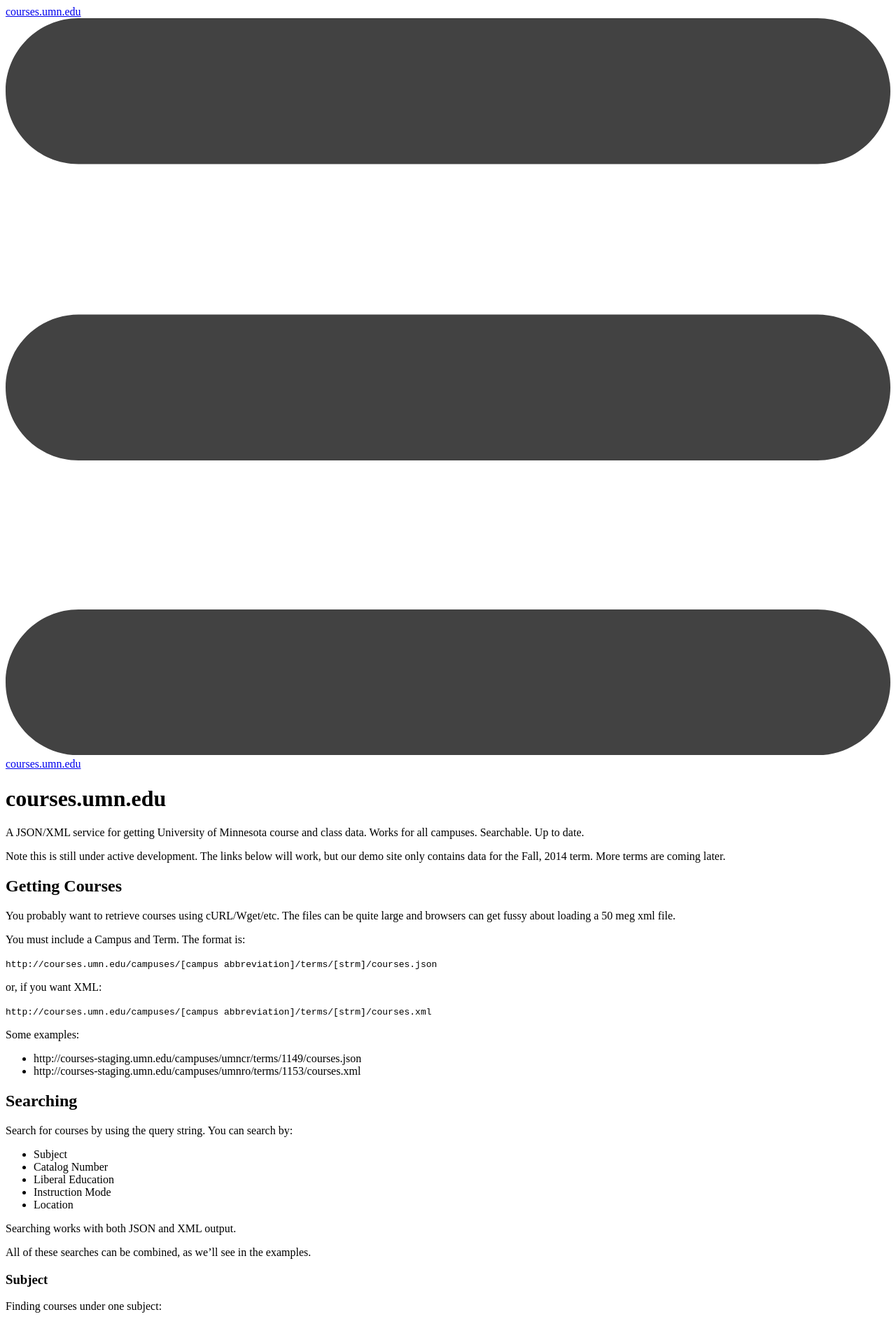
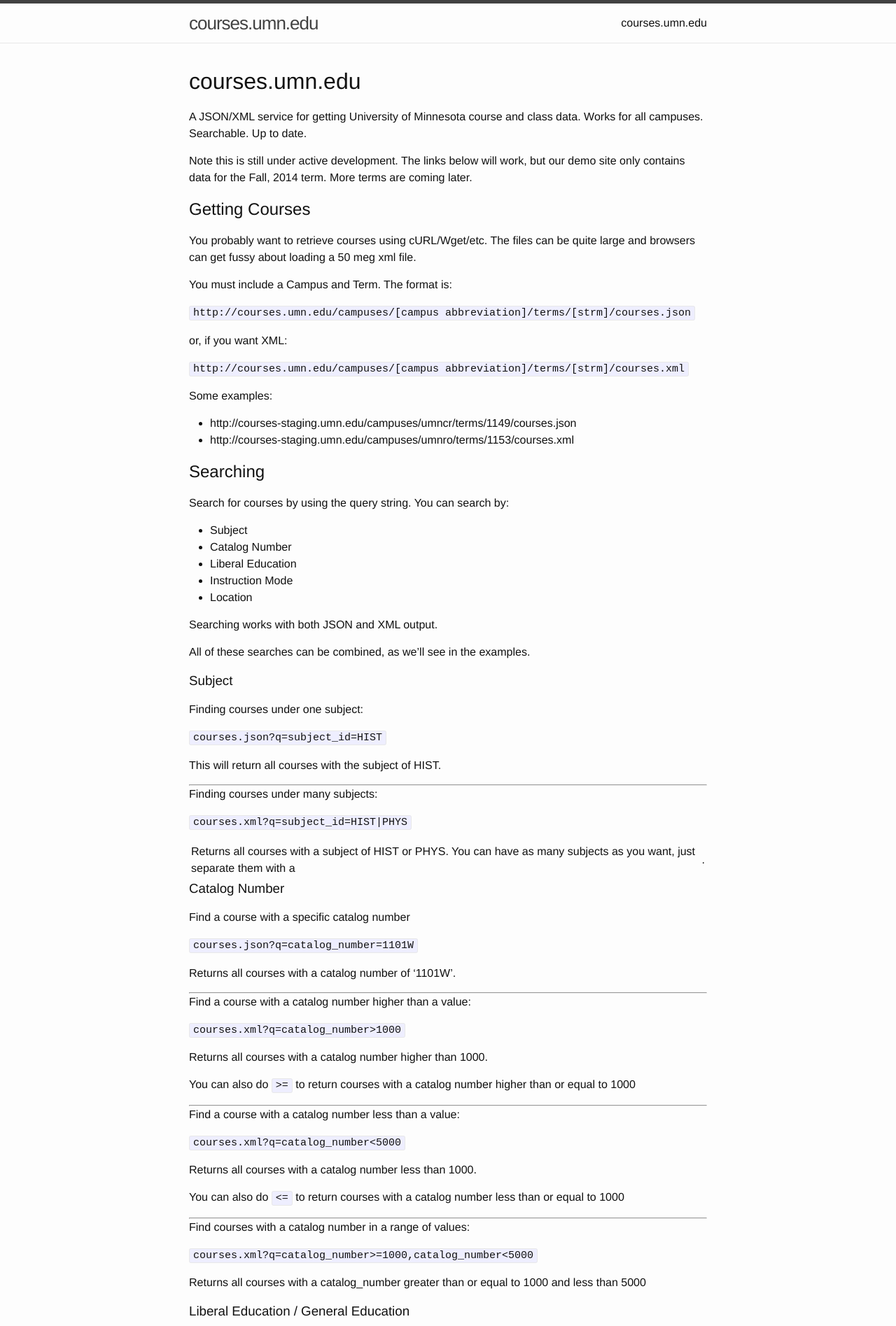
Before and after one commit to umn-asr/courses, a Jekyll site: the page built from index.md, in a window 1280 px wide. Shown: the top 1895 px of the page at 70% size. Built offline with Jekyll 4.4.1, drawn with Linux system fonts in a browser that asks for light colours.

Commit message:
maybe this?

```diff
--- a/_config.yml
+++ b/_config.yml
@@ -3,7 +3,7 @@ title: courses.umn.edu
 email: asrwebteam@umn.edu
 description: > # this means to ignore newlines until "baseurl:"
   Documentation of the courses.umn.edu data service
-baseurl: "courses" # the subpath of your site, e.g. /blog/
+baseurl: "/courses" # the subpath of your site, e.g. /blog/
 url: "http://umn-asr.github.io/"
 github_username:  umn-asr
 
```
